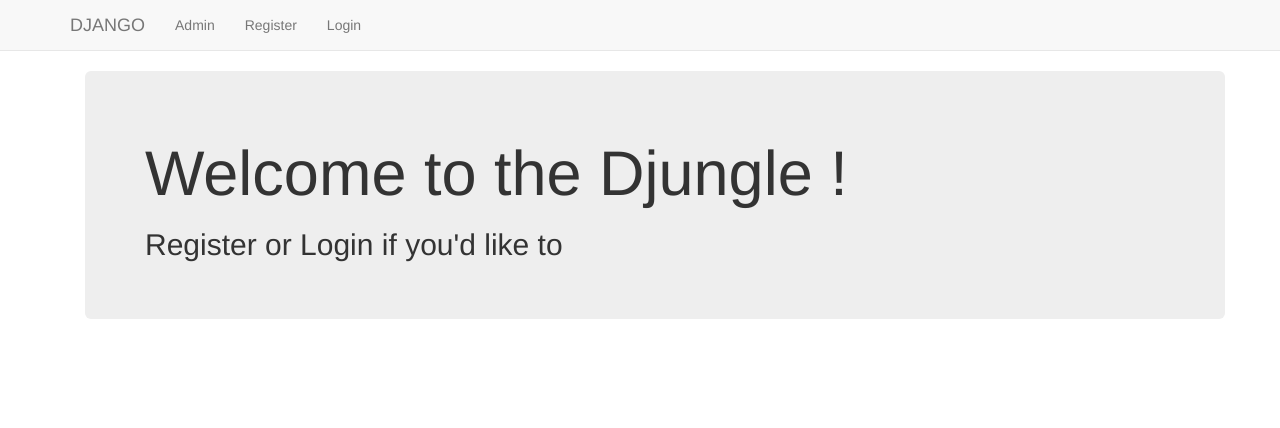
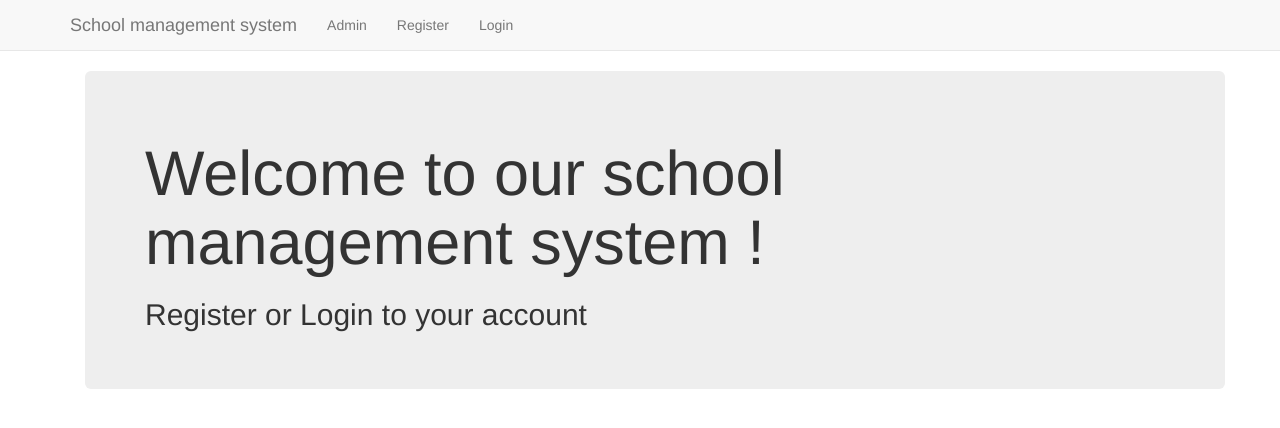
Before and after one commit to mbabaliiryn/school-management-system, a Django app: page / in a window 1280 px wide. Shown: the top 428 px of the page. Run offline with Django 3.2, Linux system fonts and the light colour scheme; some libraries are stand-ins or nearby versions.

Commit message:
customize home page

```diff
--- a/templates/app/base.html
+++ b/templates/app/base.html
@@ -11,7 +11,7 @@
       <div class="container">
         <ul class="nav navbar-nav">
 {# Django Home Link / Admin Link / Register Link#}
-          <li><a class="navbar-brand" href="{% url 'index' %}">DJANGO</a></li>
+          <li><a class="navbar-brand" href="{% url 'index' %}">School management system</a></li>
           <li><a class="navbar-link" href="{% url 'admin:index' %}">Admin</a></li>
           <li><a class="navbar-link" href="{% url 'app:register' %}">Register</a></li>
           {# Some logic on what to display for last item#}
--- a/templates/app/index.html
+++ b/templates/app/index.html
@@ -2,11 +2,11 @@
 {% block body_block %}
 <div class="container">
   <div class="jumbotron">
-    <h1>Welcome to the Djungle !</h1>
+    <h1>Welcome to our school management system !</h1>
     {% if user.is_authenticated %}
-        <h2>Hello {{ user.username }}</h2>
+        <h2>Dear {{ user.username }}</h2>
     {% else %}
-        <h2>Register or Login if you'd like to</h2>
+        <h2>Register or Login to your account</h2>
     {% endif %}
   </div>
 </div>
--- a/templates/app/registration.html
+++ b/templates/app/registration.html
@@ -6,7 +6,7 @@
       {% if registered %}
         <h1>Thank you for registering!</h1>
       {% else %}
-        <h1>Register Here</h1>
+        <h1>Register Now</h1>
         <h3>Just fill out the form.</h3>
 <form enctype="multipart/form-data" method="POST">
           {% csrf_token %}
```
